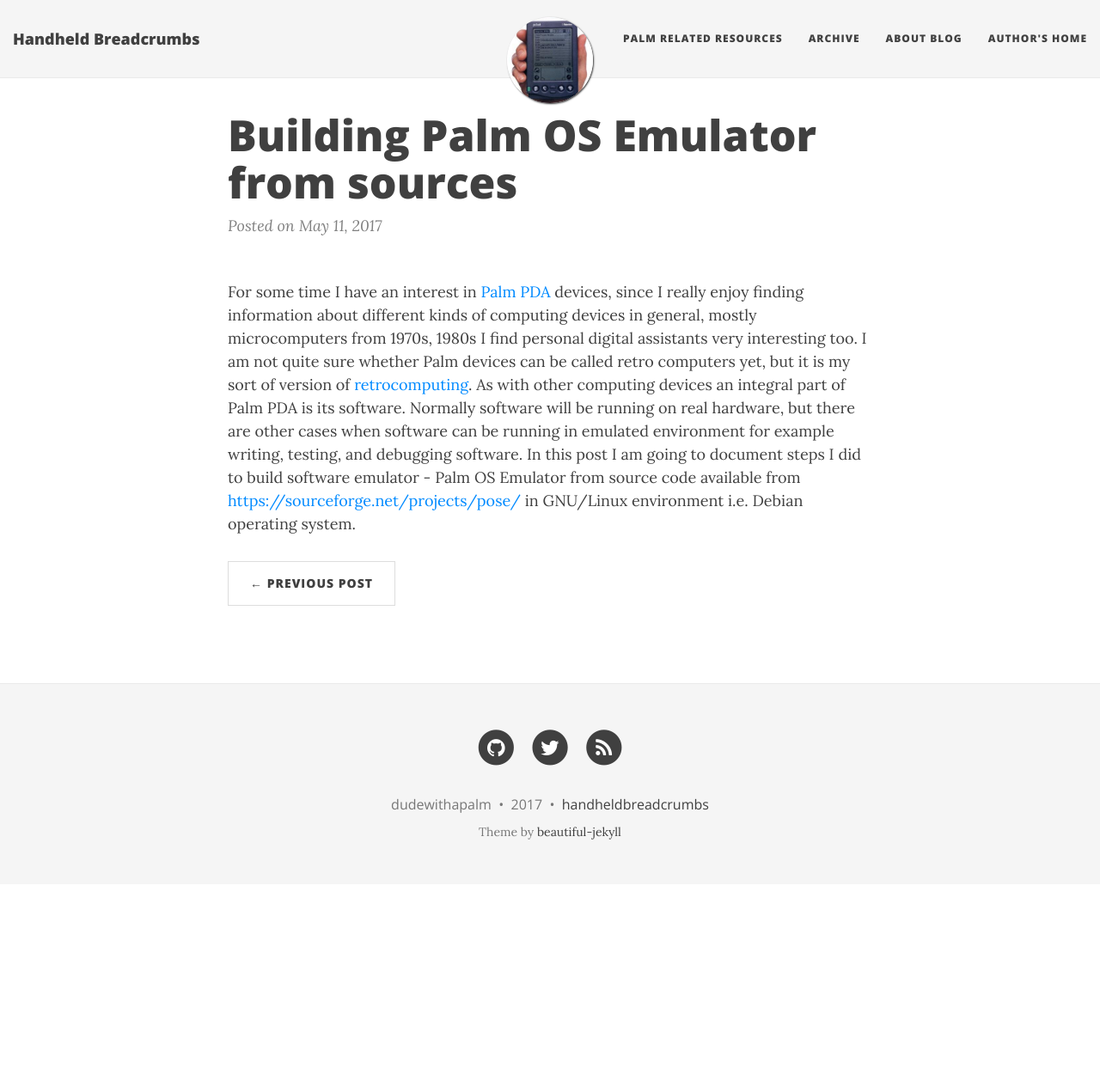
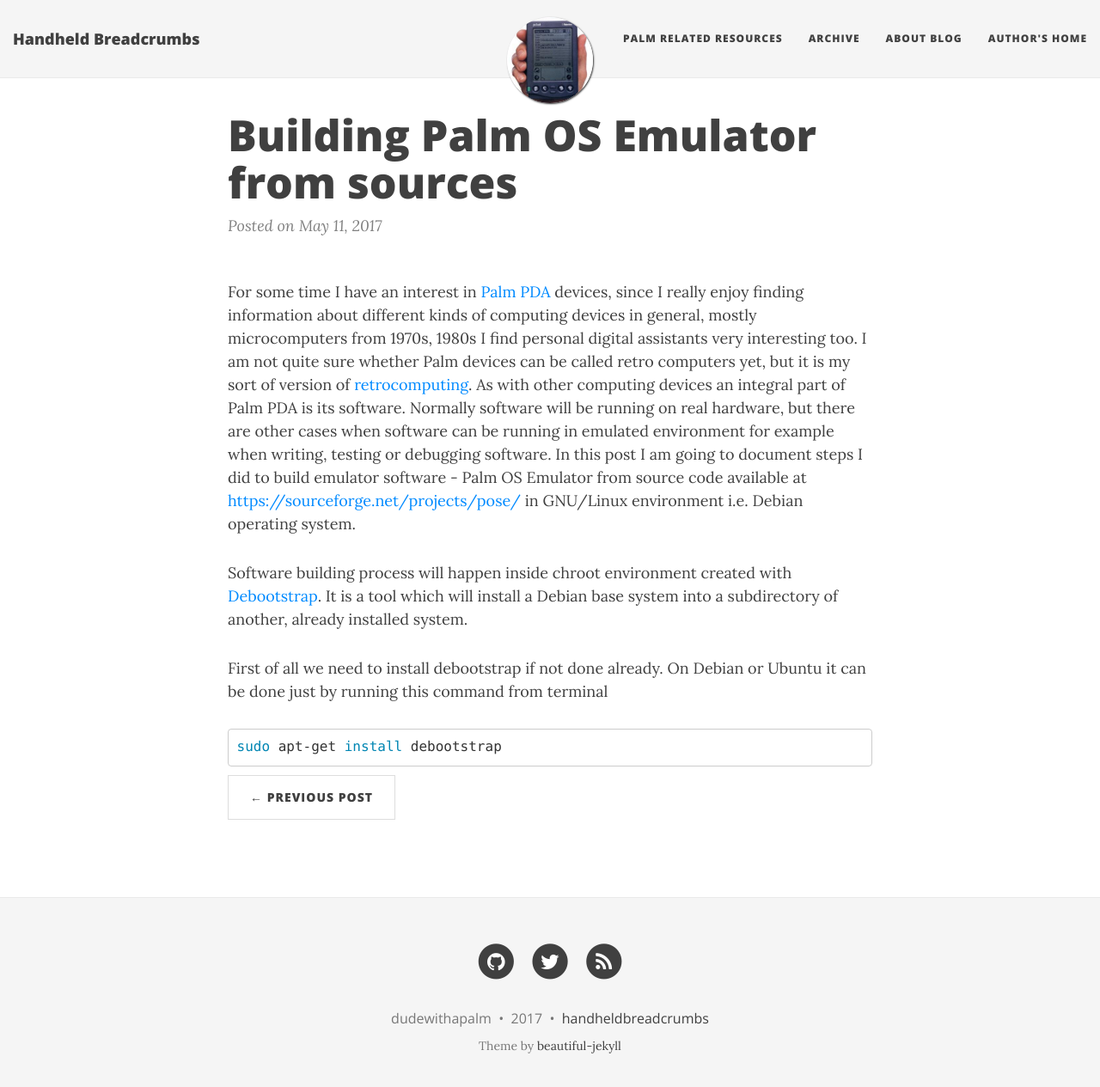
Before and after one commit to handheldbreadcrumbs/handheldbreadcrumbs.github.io, a Jekyll site: the page built from _posts/2017-05-11-build-pose.markdown, in a window 1280 px wide and 1278 px high. Shown: the top 1265 px of the window at 86% size. Built offline with Jekyll 4.4.1, drawn with Linux system fonts in a browser that asks for light colours; nearby versions of some CDN libraries; comment, search, counter and statistics services are not loaded.

Commit message:
latest progress

```diff
--- a/_posts/2017-05-11-build-pose.markdown
+++ b/_posts/2017-05-11-build-pose.markdown
@@ -5,4 +5,10 @@
 categories: build pose sources
 ---
 
-For some time I have an interest in [Palm PDA](https://en.wikipedia.org/wiki/Palm_(PDA)){:target="_blank"} devices, since I really enjoy finding information about different kinds of computing devices in general, mostly microcomputers from 1970s, 1980s I find personal digital assistants very interesting too. I am not quite sure whether Palm devices can be called retro computers yet, but it is my sort of version of [retrocomputing](https://en.wikipedia.org/wiki/Retrocomputing){:target="_blank"}. As with other computing devices an integral part of Palm PDA is its software. Normally software will be running on real hardware, but there are other cases when software can be running in emulated environment for example writing, testing, and debugging software. In this post I am going to document steps I did to build software emulator - Palm OS Emulator from source code available from [https://sourceforge.net/projects/pose/](https://sourceforge.net/projects/pose/){:target="_blank"} in GNU/Linux environment i.e. Debian operating system.
+For some time I have an interest in [Palm PDA](https://en.wikipedia.org/wiki/Palm_(PDA)){:target="_blank"} devices, since I really enjoy finding information about different kinds of computing devices in general, mostly microcomputers from 1970s, 1980s I find personal digital assistants very interesting too. I am not quite sure whether Palm devices can be called retro computers yet, but it is my sort of version of [retrocomputing](https://en.wikipedia.org/wiki/Retrocomputing){:target="_blank"}. As with other computing devices an integral part of Palm PDA is its software. Normally software will be running on real hardware, but there are other cases when software can be running in emulated environment for example when writing, testing or debugging software. In this post I am going to document steps I did to build emulator software - Palm OS Emulator from source code available at [https://sourceforge.net/projects/pose/](https://sourceforge.net/projects/pose/){:target="_blank"} in GNU/Linux environment i.e. Debian operating system.
+
+Software building process will happen inside chroot environment created with [Debootstrap](https://wiki.debian.org/Debootstrap){:target="_blank"}. It is a tool which will install a Debian base system into a subdirectory of another, already installed system.
+
+First of all we need to install debootstrap if not done already. On Debian or Ubuntu it can be done just by running this command from terminal {% highlight bash %}
+sudo apt-get install debootstrap
+{% endhighlight %}
```
